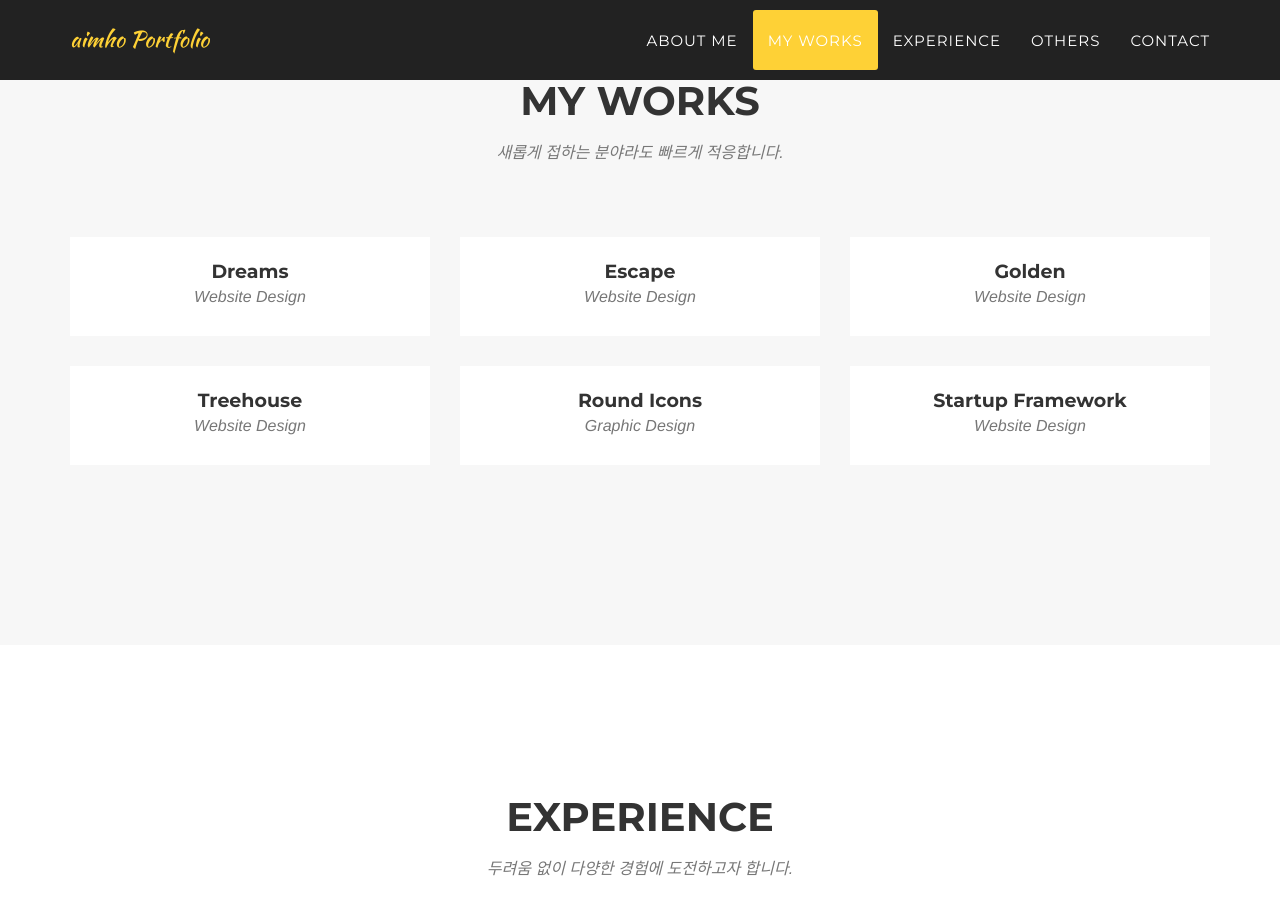
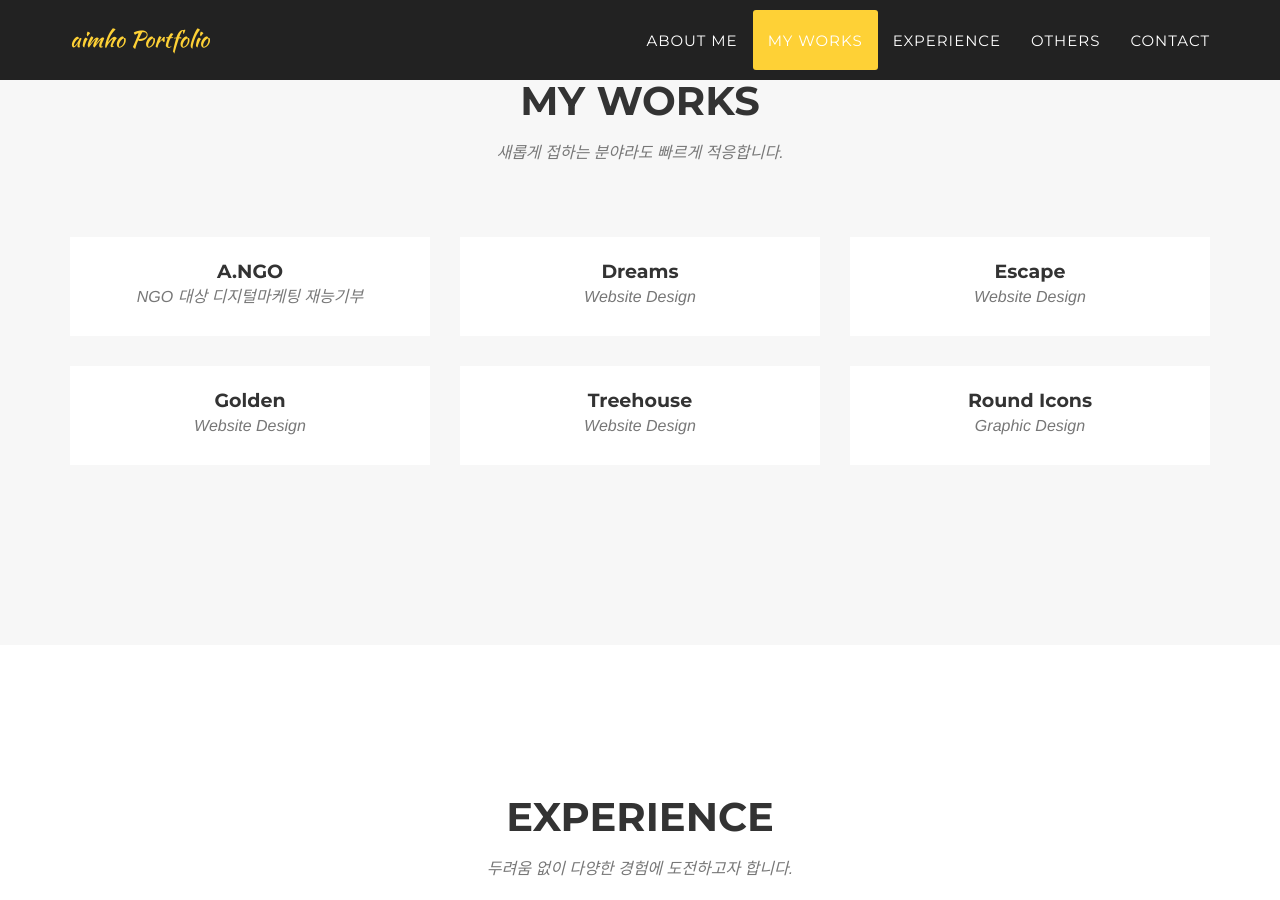
Before and after one commit to aimho23/portfolio, a Jekyll site: the page built from _posts/2014-07-14-project-5.markdown, in a window 1280 px wide and 900 px high, scrolled down 1541 px. Built offline with Jekyll 4.4.1, drawn with Linux system fonts in a browser that asks for light colours; some web fonts are replaced; some of the changed lines change nothing that is shown.

Commit message:
about 경험

```diff
--- a/_includes/modals.html
+++ b/_includes/modals.html
@@ -17,6 +17,7 @@
                             <img src="img/portfolio/{{ post.img }}" class="img-responsive img-centered" alt="{{ post.alt }}">
                             <p>{{ post.description }}</p>
                             <ul class="list-inline item-details">
+                                <!--
                                 <li>Client:
                                     <strong><a href="http://startbootstrap.com">{{ post.client }}</a>
                                     </strong>
@@ -29,6 +30,7 @@
                                     <strong><a href="http://startbootstrap.com">{{ post.category }}</a>
                                     </strong>
                                 </li>
+                                -->
                             </ul>
                             <button type="button" class="btn btn-default" data-dismiss="modal"><i class="fa fa-times"></i> Close</button>
                         </div>
--- a/_posts/2014-07-14-project-5.markdown
+++ b/_posts/2014-07-14-project-5.markdown
@@ -1,15 +1,15 @@
 ---
-title: Startup Framework
-subtitle: Website Design
+title: A.NGO
+subtitle: NGO 대상 디지털마케팅 재능기부
 layout: default
 modal-id: 5
-date: 2014-07-14
+date: 2015-03-01
 img: startup-framework.png
-thumbnail: startup-framework-thumbnail.png
+thumbnail: ango_thumbnail.jpg
 alt: image-alt
-project-date: April 2014
-client: Start Bootstrap
-category: Web Development
-description: Lorem ipsum dolor sit amet, usu cu alterum nominavi lobortis. At duo novum diceret. Tantas apeirian vix et, usu sanctus postulant inciderint ut, populo diceret necessitatibus in vim. Cu eum dicam feugiat noluisse.
+project-date: March 2015
+client: 소규모 NGO, 사회적 기업
+category: Project
+description: 디지털 마케팅에 어려움을 겪는 소규모 NGO와 사회적 기업을 대상으로 한 재능기부 활동. https://www.facebook.com/aNGOcomm/
 
 ---
```
Also changed, not shown: img/portfolio/ango_thumbnail.jpg (added).
